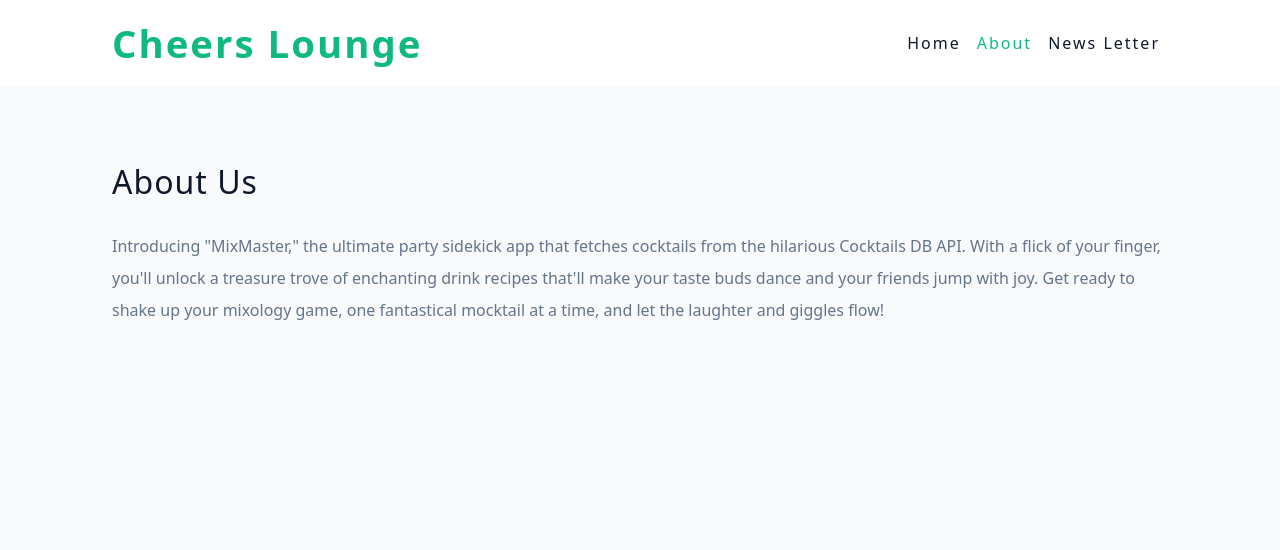
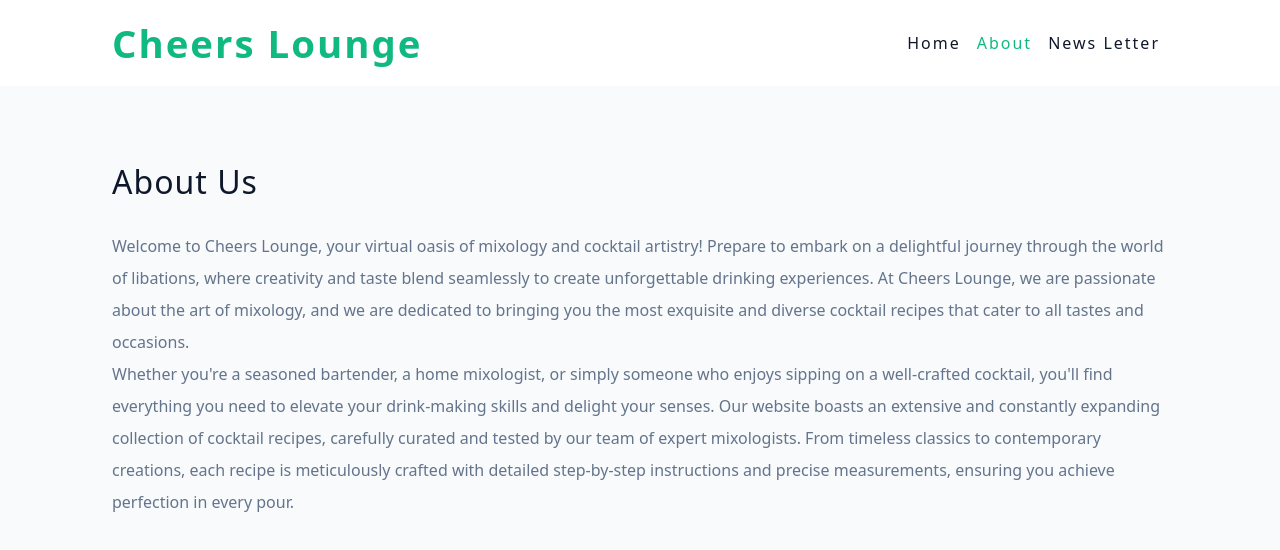
Before and after one commit to ProfessorBunny/Cheers-Lounge, a React (Vite) app: page /about in a window 1280 px wide. Shown: the top 550 px of the page. Built offline with nearby package versions, Linux system fonts and the light colour scheme.

Commit message:
Error page added for handling 404 errors

```diff
--- a/index.html
+++ b/index.html
@@ -4,7 +4,7 @@
     <meta charset="UTF-8" />
     <link rel="icon" type="image/svg+xml" href="/vite.svg" />
     <meta name="viewport" content="width=device-width, initial-scale=1.0" />
-    <title>MixMaster Starter</title>
+    <title>Cheers Lounge</title>
   </head>
   <body>
     <div id="root"></div>
--- a/src/App.jsx
+++ b/src/App.jsx
@@ -12,6 +12,7 @@ const router = createBrowserRouter([
   {
     path: "/",
     element: <HomeLayout />,
+    errorElement: <Error />,
     children: [
       {
         index: true,
@@ -26,10 +27,6 @@ const router = createBrowserRouter([
         element: <Newsletter />,
       },
       {
-        path: "/error",
-        element: <Error />,
-      },
-      {
         path: "/about",
         element: <About />,
       },
--- a/src/pages/About.jsx
+++ b/src/pages/About.jsx
@@ -4,12 +4,22 @@ const About = () => {
     <Wrapper>
       <h3>About Us</h3>
       <p>
-        Introducing "MixMaster," the ultimate party sidekick app that fetches
-        cocktails from the hilarious Cocktails DB API. With a flick of your
-        finger, you'll unlock a treasure trove of enchanting drink recipes
-        that'll make your taste buds dance and your friends jump with joy. Get
-        ready to shake up your mixology game, one fantastical mocktail at a
-        time, and let the laughter and giggles flow!
+        Welcome to Cheers Lounge, your virtual oasis of mixology and cocktail
+        artistry! Prepare to embark on a delightful journey through the world of
+        libations, where creativity and taste blend seamlessly to create
+        unforgettable drinking experiences. At Cheers Lounge, we are passionate
+        about the art of mixology, and we are dedicated to bringing you the most
+        exquisite and diverse cocktail recipes that cater to all tastes and
+        occasions.
+        <br /> Whether you're a seasoned bartender, a home mixologist, or simply
+        someone who enjoys sipping on a well-crafted cocktail, you'll find
+        everything you need to elevate your drink-making skills and delight your
+        senses. Our website boasts an extensive and constantly expanding
+        collection of cocktail recipes, carefully curated and tested by our team
+        of expert mixologists. From timeless classics to contemporary creations,
+        each recipe is meticulously crafted with detailed step-by-step
+        instructions and precise measurements, ensuring you achieve perfection
+        in every pour.
       </p>
     </Wrapper>
   );
--- a/src/pages/Error.jsx
+++ b/src/pages/Error.jsx
@@ -1,4 +1,25 @@
+import { Link, useRouteError } from "react-router-dom";
+import img from "../assets/not-found.svg";
+import Wrapper from "../assets/wrappers/ErrorPage";
 const Error = () => {
-  return <h4>Error</h4>;
+  const error = useRouteError();
+  if (error.status === 404) {
+    return (
+      <Wrapper>
+        <div>
+          <img src={img} alt="Page Not Found"></img>
+          <h3>Sorry!!</h3>
+          <p>Can't find the page you are looking for</p>
+          <Link to="/">Redirect Back to Home Page</Link>
+        </div>
+      </Wrapper>
+    );
+  }
+
+  return (
+    <Wrapper>
+      <div>Something went wrong</div>
+    </Wrapper>
+  );
 };
 export default Error;
```
